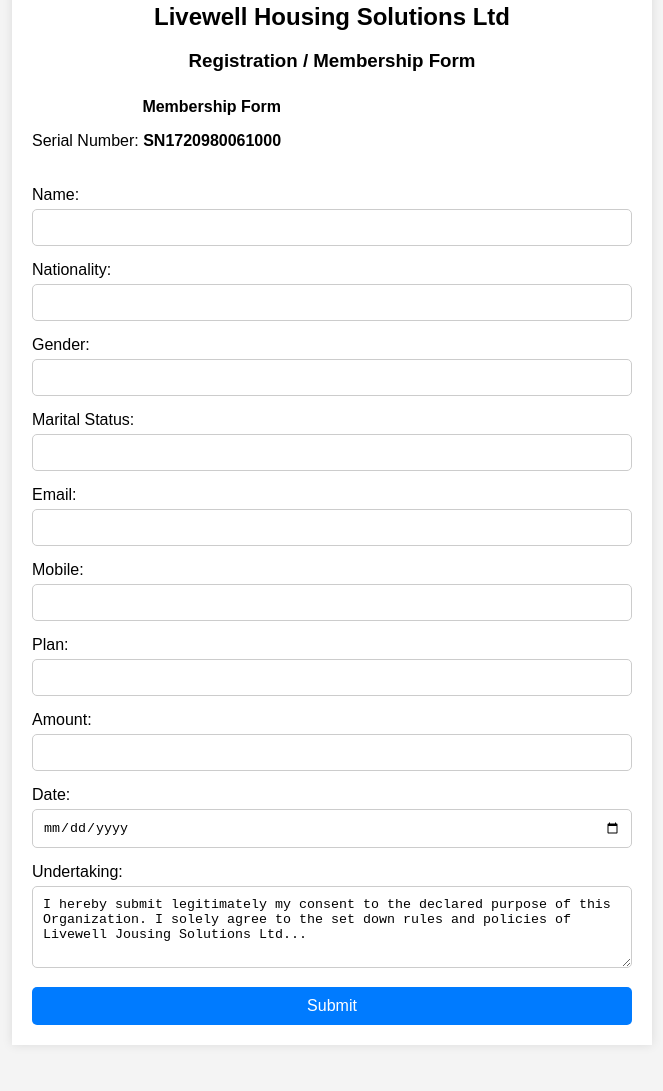
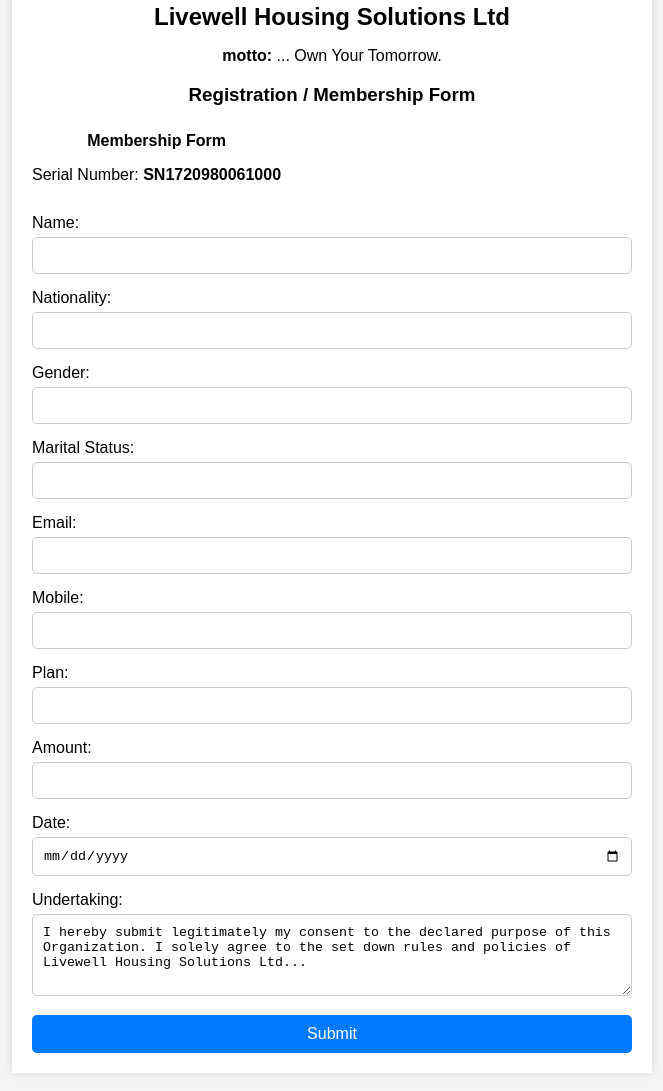
Before and after one commit to Kunsguru/LivewellHousingSolutionsLtd-Registration-Membership-Form, a plain HTML site: page index.html in a window 1280 px wide. Shown: the part 57-1148 px from the top of the page, without its empty margins (308-971 px from the left). Before the commit the page ends 1122 px from the top, so only its background shows below. Drawn offline with Linux system fonts and the light colour scheme.

Commit message:
Update index.html

```diff
--- a/index.html
+++ b/index.html
@@ -3,7 +3,7 @@
 <head>
     <meta charset="UTF-8">
     <meta name="viewport" content="width=device-width, initial-scale=1.0">
-    <title>Livewell Housing Solutions Ltd Form</title>
+    <title>Livewell Housing Solutions Ltd Form.</title>
     <style>
         body {
             font-family: Arial, sans-serif;
@@ -20,7 +20,7 @@
             box-shadow: 0 0 10px rgba(0, 0, 0, 0.1);
         }
 
-        h2, h3 {
+        h2, h3, p {
             text-align: center;
             margin-bottom: 10px;
         }
@@ -33,7 +33,7 @@
         }
 
         .form-info {
-            text-align: right;
+            text-align: center;
         }
 
         .form-group {
@@ -75,6 +75,7 @@
 <body>
     <div class="form-container">
         <h2>Livewell Housing Solutions Ltd</h2>
+        <p><strong>motto:</strong> ... Own Your Tomorrow.</p>
         <h3>Registration / Membership Form</h3>
         <div class="form-header">
 
@@ -123,7 +124,7 @@
             </div>
             <div class="form-group">
                 <label for="undertaking">Undertaking:</label>
-                <textarea id="undertaking" name="undertaking" rows="4" required>I hereby submit legitimately my consent to the declared purpose of this Organization. I solely agree to the set down rules and policies of Livewell Jousing Solutions Ltd...</textarea>
+                <textarea id="undertaking" name="undertaking" rows="4" required>I hereby submit legitimately my consent to the declared purpose of this Organization. I solely agree to the set down rules and policies of Livewell Housing Solutions Ltd...</textarea>
             </div>
 
             <button type="button" onclick="sendEmail()">Submit</button>
@@ -149,7 +150,7 @@
             const form = document.getElementById('membershipForm');
             const formData = new FormData(form);
 
-            const mailtoLink = `mailto:mondaykingsley80@gmail.com?subject=Membership%20Form%20Submission&body=${encodeURIComponent(
+            const mailtoLink = `mailto:livewell.equity@gmail.com?subject=Membership%20Form%20Submission&body=${encodeURIComponent(
                 `Name: ${formData.get('name')}\n` +
                 `Nationality: ${formData.get('nationality')}\n` +
                 `Gender: ${formData.get('gender')}\n` +
```
